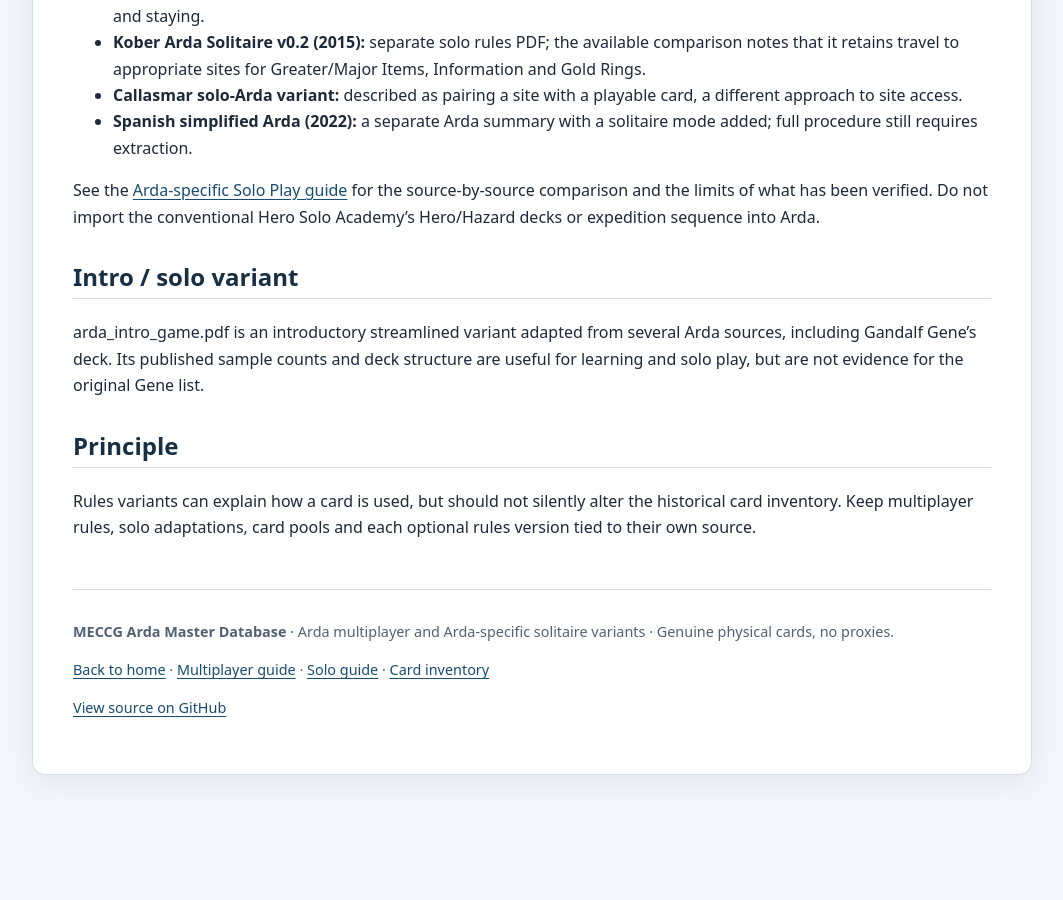
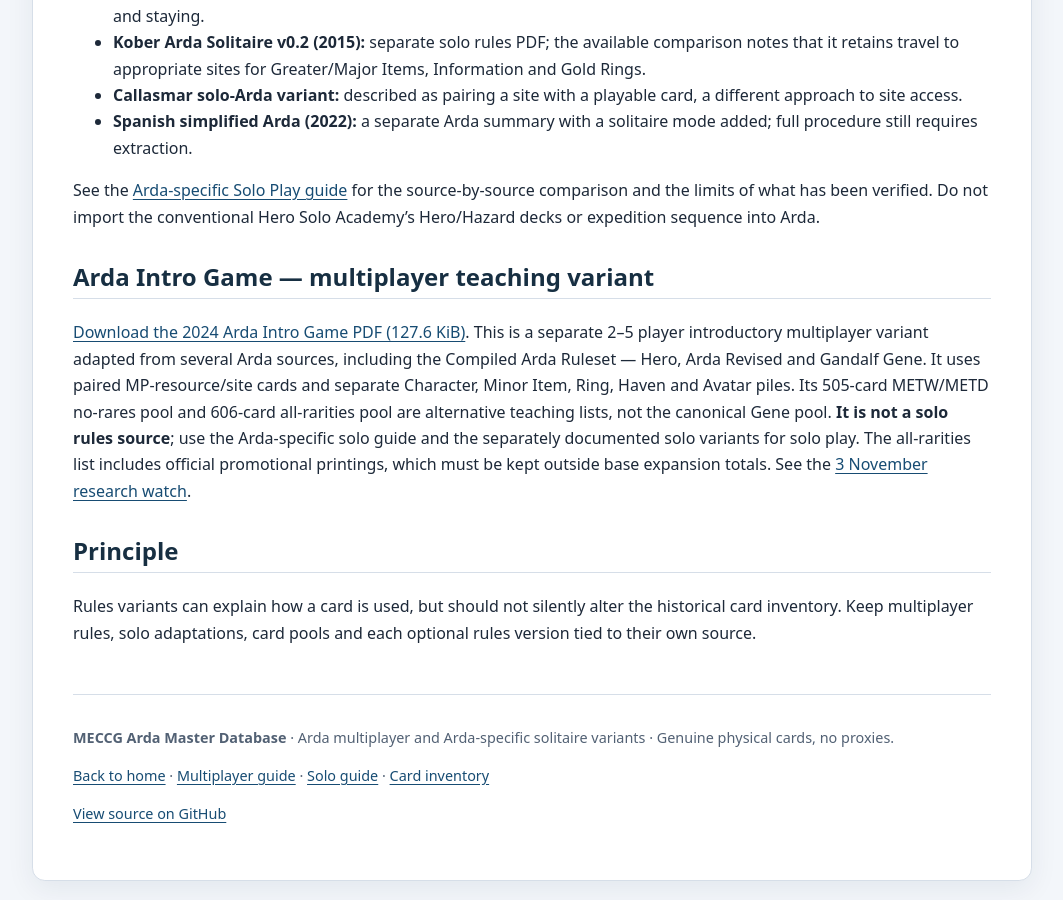
Before and after one commit to JamSpot/meccg-arda-master-database, a Jekyll site: the page built from docs/rules-and-variants.md, in a window 1280 px wide and 900 px high, scrolled down 1373 px. Shown: the whole window, without its empty margins (108-1171 px from the left). Built offline with Jekyll 4.4.1, drawn with Linux system fonts in a browser that asks for light colours; our own code applies the rules of GitHub Pages for plain Markdown files; before the commit the page ends 2172 px from its top, so only the background shows below that.

Commit message:
Correct Arda Intro Game scope as multiplayer-only variant

```diff
--- a/docs/rules-and-variants.md
+++ b/docs/rules-and-variants.md
@@ -35,9 +35,9 @@ Several solo adaptations have been identified. They are separate methods, not on
 
 See the [Arda-specific Solo Play guide](arda-solo-play.html) for the source-by-source comparison and the limits of what has been verified. Do not import the conventional Hero Solo Academy's Hero/Hazard decks or expedition sequence into Arda.
 
-## Intro / solo variant
+## Arda Intro Game — multiplayer teaching variant
 
-arda_intro_game.pdf is an introductory streamlined variant adapted from several Arda sources, including Gandalf Gene's deck. Its published sample counts and deck structure are useful for learning and solo play, but are not evidence for the original Gene list.
+[Download the 2024 Arda Intro Game PDF (127.6 KiB)](https://www.councilofelrond.org/forum/download/file.php?id=4315). This is a separate 2–5 player introductory multiplayer variant adapted from several Arda sources, including the Compiled Arda Ruleset — Hero, Arda Revised and Gandalf Gene. It uses paired MP-resource/site cards and separate Character, Minor Item, Ring, Haven and Avatar piles. Its 505-card METW/METD no-rares pool and 606-card all-rarities pool are alternative teaching lists, not the canonical Gene pool. **It is not a solo rules source**; use the Arda-specific solo guide and the separately documented solo variants for solo play. The all-rarities list includes official promotional printings, which must be kept outside base expansion totals. See the [3 November research watch](research-watch-2026-11-03.html).
 
 ## Principle
 
```
